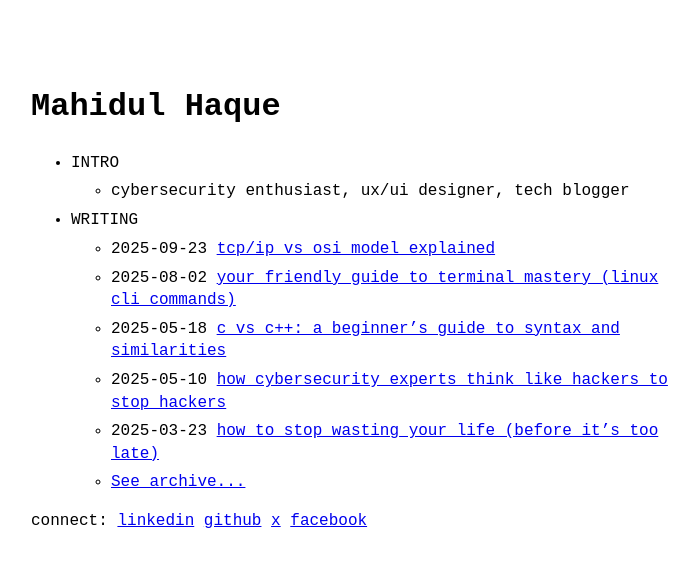
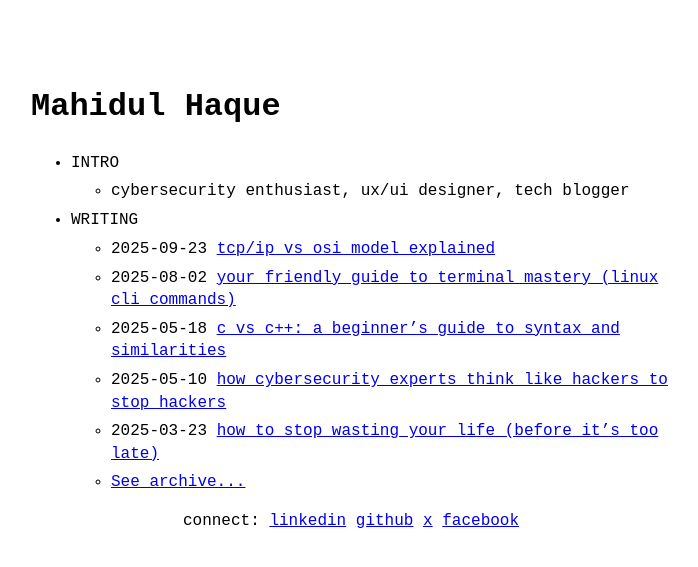
Before and after one commit to mahidulhq/mahidulhq.github.io, a Jekyll site: the page built from index.md, in a window 1280 px wide. Shown: the top 567 px of the page, without its empty margins (289-987 px from the left). Built offline with Jekyll 4.4.1, drawn with Linux system fonts in a browser that asks for light colours.

Commit message:
Update index.md

```diff
--- a/index.md
+++ b/index.md
@@ -1,7 +1,7 @@
 ---
 layout: home
 ---
-<div style="max-width: 800px; margin: 0 auto; text-align: left;">
+<div style="max-width: 800px; margin: 0 auto; text-align: center;">
   <p>
     <!-- > CS student <br>
     > active learner in the CyberSecurity field<br>
```
